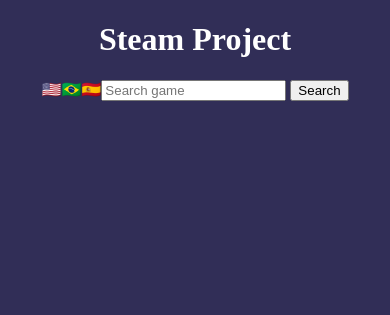
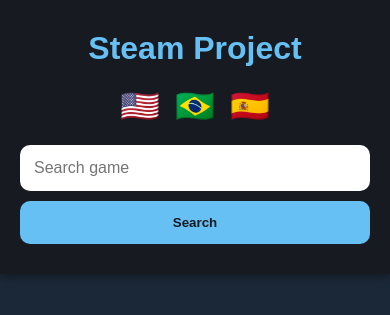
Before and after one commit to GlaiconFF/steam_api_project, a Flask app: page / in a window 390 px wide. Shown: the top 315 px of the page. Run offline with Flask 3, Linux system fonts and the light colour scheme.

Commit message:
Updated CSS

```diff
--- a/app/static/style.css
+++ b/app/static/style.css
@@ -1,20 +1,225 @@
+* {
+    margin: 0;
+    padding: 0;
+    box-sizing: border-box;
+}
+
 body {
-    background-color: rgb(49, 46, 87);
+    background-color: #1b2838;
     color: white;
+    font-family: Arial, Helvetica, sans-serif;
+    min-height: 100vh;
 }
 
 a {
     text-decoration: none;
-    color: inherit;
 }
 
-#project_logo {
+/* HEADER */
+
+header {
+    background-color: #171a21;
+    padding: 30px 20px;
+
     display: flex;
-    justify-content: center;
+    flex-direction: column;
+    align-items: center;
+
+    gap: 20px;
+
+    box-shadow: 0 2px 10px rgba(0,0,0,0.4);
+}
+
+.logo {
+    font-size: 42px;
+    font-weight: bold;
+    color: #66c0f4;
+
+    transition: 0.3s;
+}
+
+.logo:hover {
     color: white;
 }
 
-#search_div {
+.languages {
     display: flex;
-    justify-content: center;
+    gap: 15px;
 }
+
+.languages a {
+    font-size: 32px;
+    transition: 0.2s;
+}
+
+.languages a:hover {
+    transform: scale(1.2);
+}
+
+/* SEARCH */
+
+.search_form {
+    display: flex;
+    gap: 10px;
+    width: 100%;
+    max-width: 600px;
+}
+
+.search_form input {
+    flex: 1;
+
+    padding: 14px;
+
+    border: none;
+    border-radius: 10px;
+
+    font-size: 16px;
+
+    outline: none;
+}
+
+.search_form button {
+    background-color: #66c0f4;
+    color: #171a21;
+
+    border: none;
+    border-radius: 10px;
+
+    padding: 14px 20px;
+
+    font-weight: bold;
+
+    cursor: pointer;
+
+    transition: 0.3s;
+}
+
+.search_form button:hover {
+    background-color: #4da6d9;
+    color: white;
+}
+
+/* ERROR */
+
+.error {
+    text-align: center;
+    margin-top: 30px;
+    font-size: 20px;
+    color: #ff7b7b;
+}
+
+/* GAMES GRID */
+
+.games_container {
+    width: 90%;
+    margin: 40px auto;
+
+    display: grid;
+    grid-template-columns: repeat(auto-fit, minmax(250px, 1fr));
+
+    gap: 25px;
+}
+
+/* GAME CARD */
+
+.game_card {
+    background-color: #2a475e;
+
+    border-radius: 14px;
+
+    overflow: hidden;
+
+    transition: 0.3s;
+
+    box-shadow: 0 4px 12px rgba(0,0,0,0.3);
+
+    color: white;
+}
+
+.game_card:hover {
+    transform: translateY(-6px) scale(1.02);
+
+    box-shadow: 0 8px 20px rgba(0,0,0,0.5);
+}
+
+.game_card img {
+    width: 100%;
+    height: 140px;
+
+    object-fit: cover;
+
+    display: block;
+}
+
+.game_card h2 {
+    padding: 15px;
+
+    font-size: 20px;
+    text-align: center;
+}
+
+/* GAME DETAILS */
+
+.game_details {
+    width: 80%;
+    max-width: 800px;
+
+    margin: 50px auto;
+
+    background-color: #2a475e;
+
+    border-radius: 15px;
+
+    overflow: hidden;
+
+    box-shadow: 0 4px 15px rgba(0,0,0,0.4);
+}
+
+.game_details img {
+    width: 100%;
+    display: block;
+}
+
+.details_text {
+    padding: 25px;
+}
+
+.details_text h1 {
+    font-size: 36px;
+    margin-bottom: 20px;
+}
+
+.details_text p {
+    margin-bottom: 15px;
+    line-height: 1.6;
+}
+
+.info {
+    margin-top: 25px;
+
+    display: flex;
+    flex-direction: column;
+
+    gap: 10px;
+}
+
+/* RESPONSIVO */
+
+@media (max-width: 700px) {
+
+    .logo {
+        font-size: 32px;
+    }
+
+    .search_form {
+        flex-direction: column;
+    }
+
+    .search_form button {
+        width: 100%;
+    }
+
+    .details_text h1 {
+        font-size: 28px;
+    }
+}
--- a/app/templates/index.html
+++ b/app/templates/index.html
@@ -7,52 +7,114 @@
     <link rel="stylesheet" href="{{ url_for('static', filename='style.css') }}">
 </head>
 <body>
-    <a href="/"><h1 id="project_logo">Steam Project</h1></a>
 
-    <div id="search_div">
+    <header>
+        <a href="/" class="logo">Steam Project</a>
 
+        <div class="languages">
             <a href="/set_language/english">🇺🇸</a>
             <a href="/set_language/brazilian">🇧🇷</a>
             <a href="/set_language/spanish">🇪🇸</a>
-
-        <form action="/search" method="get">
-            <input type="text" name="game_name" placeholder="{{translation['search_placeholder']}}">
-            <button type="submit">{{ translation['search_button'] }}</button>
-        </form>
-
         </div>
 
+        <form action="/search" method="get" class="search_form">
+            <input type="text" name="game_name"
+            placeholder="{{translation['search_placeholder']}}">
+
+            <button type="submit">
+                {{ translation['search_button'] }}
+            </button>
+        </form>
+    </header>
+
+    <main>
+
         {% if error %}
-
+            <p class="error">
                 {{ translation['steam_api_error'] }}
-
+            </p>
         {% endif %}
 
         {% if games_datas %}
 
-    <ul>
+        <section class="games_container">
+
             {% for id, data in games_datas.items() %}
-        <li><a href="/show_game/{{id}}">{{data['name']}}<br><img src="{{ data['image'] }}" alt="Game Image"></a></li>
+
+            <a href="/show_game/{{id}}" class="game_card">
+
+                <img src="{{ data['image'] }}" alt="Game Image">
+
+                <h2>{{data['name']}}</h2>
+
+            </a>
+
             {% endfor %}
-    </ul>
+
+        </section>
 
         {% endif %}
 
         {% if game_data %}
 
-    <ul>
-        <li><img src="{{ game_data.header_image }}" alt="Game Image"></li>
-        <li>{{ translation['game_name'] }}: {{ game_data.name }}</li>
-        <li>{{ translation['game_description'] }}: {{ game_data.description }}</li>
-        <li>{{ translation['game_price'] }}: {% if game_data.is_free %} {{translation['free_game']}} {% elif game_data.not_launched %} ??? {% else %} {{ game_data.price }} {% endif %}</li>
-        {% if game_data.supported_languages %} <li> {{ translation['game_supported_languages'] }}: {{ game_data.supported_languages | safe }} </li> {% endif %}
-        <li>{{ translation['game_release_date'] }}: {{ game_data.release_date }}</li>
-        <li>{{ translation['game_positive_reviews'] }}: {{ game_data.positive_reviews }}</li>
-        <li>{{ translation['game_negative_reviews'] }}: {{ game_data.negative_reviews }}</li>
-        <li>{{ translation['game_total_reviews'] }}: {{ game_data.total_reviews }}</li>
-    </ul>
+        <section class="game_details">
+
+            <img src="{{ game_data.header_image }}" alt="Game Image">
+
+            <div class="details_text">
+
+                <h1>{{ game_data.name }}</h1>
+
+                <p>
+                    {{ game_data.description }}
+                </p>
+
+                <div class="info">
+
+                    <p>
+                        <strong>{{ translation['game_price'] }}</strong>:
+
+                        {% if game_data.is_free %}
+                            {{translation['free_game']}}
+
+                        {% elif game_data.not_launched %}
+                            ???
+
+                        {% else %}
+                            {{ game_data.price }}
+
+                        {% endif %}
+                    </p>
+
+                    <p>
+                        <strong>{{ translation['game_release_date'] }}</strong>:
+                        {{ game_data.release_date }}
+                    </p>
+
+                    <p>
+                        <strong>{{ translation['game_positive_reviews'] }}</strong>:
+                        {{ game_data.positive_reviews }}
+                    </p>
+
+                    <p>
+                        <strong>{{ translation['game_negative_reviews'] }}</strong>:
+                        {{ game_data.negative_reviews }}
+                    </p>
+
+                    <p>
+                        <strong>{{ translation['game_total_reviews'] }}</strong>:
+                        {{ game_data.total_reviews }}
+                    </p>
+
+                </div>
+
+            </div>
+
+        </section>
 
         {% endif %}
 
+    </main>
+
 </body>
 </html>
```
Lines whose indentation alone changed are shown as unchanged.
